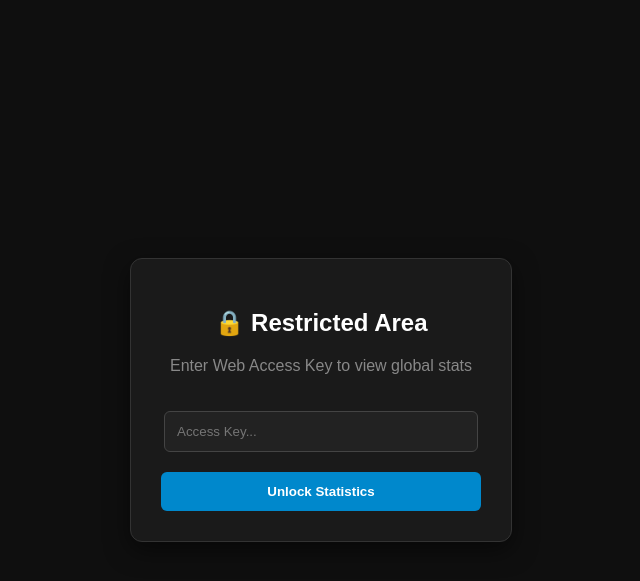
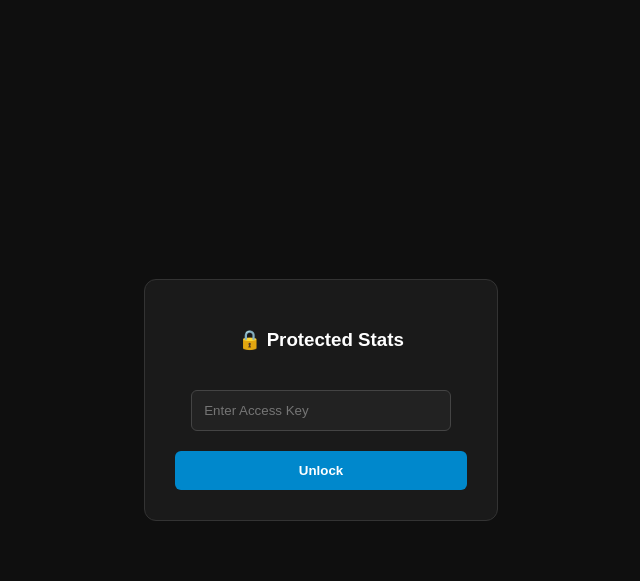
Before and after one commit to ibhub7/tgbotstatus, a FastAPI app: page /stats in a window 1280 px wide. Shown: the top 581 px of the page, without its empty margins (319-959 px from the left). Run offline with FastAPI, Linux system fonts and the light colour scheme; parts of the project's set-up code (start-up, migrations or seed data) failed here and were passed over.

Commit message:
eror fix

```diff
--- a/plugins/routes.py
+++ b/plugins/routes.py
@@ -1,114 +1,63 @@
 import os
 import pytz
 from datetime import datetime
-
 from fastapi import APIRouter, Request, HTTPException, Form
 from fastapi.templating import Jinja2Templates
-from fastapi.responses import HTMLResponse
-
 from database import get_user_bots, get_user_config, bots_col
 from config import Config
 
 router = APIRouter()
 
+# Template path logic
 base_dir = os.path.dirname(os.path.dirname(os.path.abspath(__file__)))
 templates = Jinja2Templates(directory=os.path.join(base_dir, "templates"))
 
+# 🏠 Homepage
 @router.get("/")
 async def homepage(request: Request):
     return templates.TemplateResponse("homepage.html", {"request": request})
 
-# -------------------------------
-# 📊 Dashboard (Key Removed from URL)
-# -------------------------------
+# 📊 Dashboard (Direct access via User ID)
 @router.get("/dashboard/{user_id}")
 async def dashboard(request: Request, user_id: int):
     IST = pytz.timezone(Config.TIME_ZONE)
     now = datetime.now(IST)
-
     bot_list = []
-    refresh_interval = 300
 
     try:
-        # Fetch user bots using your database helper
         cursor = await get_user_bots(user_id)
         raw_bots = await cursor.to_list(length=100)
-
         for b in raw_bots:
             bot_list.append({
                 "name": b.get("name", "Unknown"),
                 "username": b.get("username", "bot"),
                 "status": b.get("status", "❌ Offline")
             })
+    except Exception as e:
+        print(f"Error: {e}")
 
-        # Fetch config using your database helper
-        cfg = await get_user_config(user_id)
-        if cfg:
-            refresh_interval = cfg.get("interval", 300)
+    return templates.TemplateResponse("startup.html", {
+        "request": request,
+        "bots": bot_list,
+        "user_id": user_id,
+        "time": now.strftime("%H:%M:%S")
+    })
 
-    except Exception as e:
-        print(f"Web Dashboard Error: {e}")
-
-    return templates.TemplateResponse(
-        "startup.html",
-        {
-            "request": request,
-            "bots": bot_list,
-            "time": now.strftime("%H:%M:%S"),
-            "date": now.strftime("%d %B %Y"),
-            "refresh": refresh_interval,
-            "user_id": user_id
-        }
-    )
-
-# -------------------------------
-# 📡 Stats (Key Entry & Logic)
-# -------------------------------
-@router.get("/stats")
-async def stats_login_page(request: Request):
-    # This renders the key input form
-    return templates.TemplateResponse("stats_login.html", {"request": request})
-
-@router.post("/stats")
-async def verify_stats_access(request: Request, key: str = Form(...)):
-    # 🔐 Security Check using Config key
-    if key != Config.WEB_ACCESS_KEY:
-        # If wrong, show the denied.html from your specific path
-        return templates.TemplateResponse("denied.html", {"request": request}, status_code=403)
-
-    # If key is correct, fetch global stats
-    total_bots = await bots_col.count_documents({})
-    online_bots = await bots_col.count_documents({"status": "✅ Online"})
-
-    return templates.TemplateResponse(
-        "stats_view.html",
-        {
-            "request": request,
-            "total": total_bots,
-            "online": online_bots,
-            "offline": total_bots - online_bots
-        }
-    )
-
+# 📡 Stats Login (GET)
 @router.get("/stats")
 async def stats_page(request: Request):
     return templates.TemplateResponse("stats_login.html", {"request": request})
 
+# 📡 Stats Verify (POST)
 @router.post("/stats")
 async def verify_stats(request: Request, key: str = Form(...)):
     if key != Config.WEB_ACCESS_KEY:
+        # Path: templates/denied.html
         return templates.TemplateResponse("denied.html", {"request": request}, status_code=403)
 
-    # If key is correct, fetch stats from DB
-    total_bots = await bots_col.count_documents({})
-    online_bots = await bots_col.count_documents({"status": "✅ Online"})
+    total = await bots_col.count_documents({})
+    online = await bots_col.count_documents({"status": "✅ Online"})
 
-    return templates.TemplateResponse(
-        "stats_view.html",
-        {
-            "request": request,
-            "total_bots": total_bots,
-            "online_bots": online_bots,
-            "offline_bots": total_bots - online_bots
-        }
-    )
+    return templates.TemplateResponse("stats_view.html", {
+        "request": request, "total": total, "online": online, "offline": total - online
+    })
--- a/requirements.txt
+++ b/requirements.txt
@@ -8,3 +8,4 @@ pytz
 python-dotenv
 jinja2
 psutil
+python-multipart
--- a/templates/stats_login.html
+++ b/templates/stats_login.html
@@ -2,23 +2,20 @@
 <html lang="en">
 <head>
     <meta charset="UTF-8">
-    <meta name="viewport" content="width=device-width, initial-scale=1.0">
     <title>Stats Access</title>
     <style>
         body { background: #0f0f0f; color: white; font-family: sans-serif; display: flex; justify-content: center; align-items: center; height: 100vh; margin: 0; }
-        .card { background: #1a1a1a; padding: 30px; border-radius: 12px; box-shadow: 0 8px 24px rgba(0,0,0,0.5); text-align: center; width: 320px; border: 1px solid #333; }
-        input { width: 90%; padding: 12px; margin: 20px 0; border-radius: 6px; border: 1px solid #444; background: #222; color: white; outline: none; }
-        button { background: #0088cc; color: white; border: none; padding: 12px 20px; border-radius: 6px; cursor: pointer; width: 100%; font-weight: bold; transition: 0.3s; }
-        button:hover { background: #006699; }
+        .card { background: #1a1a1a; padding: 30px; border-radius: 12px; text-align: center; border: 1px solid #333; }
+        input { width: 80%; padding: 12px; margin: 20px 0; border-radius: 6px; background: #222; color: white; border: 1px solid #444; }
+        button { background: #0088cc; color: white; border: none; padding: 12px 20px; border-radius: 6px; cursor: pointer; width: 100%; font-weight: bold; }
     </style>
 </head>
 <body>
     <div class="card">
-        <h2>🔒 Restricted Area</h2>
-        <p style="color: #888;">Enter Web Access Key to view global stats</p>
+        <h3>🔒 Protected Stats</h3>
         <form method="POST">
-            <input type="password" name="key" placeholder="Access Key..." required>
-            <button type="submit">Unlock Statistics</button>
+            <input type="password" name="key" placeholder="Enter Access Key" required>
+            <button type="submit">Unlock</button>
         </form>
     </div>
 </body>
```
Also changed, not shown: database.py (+20 -31 lines).
